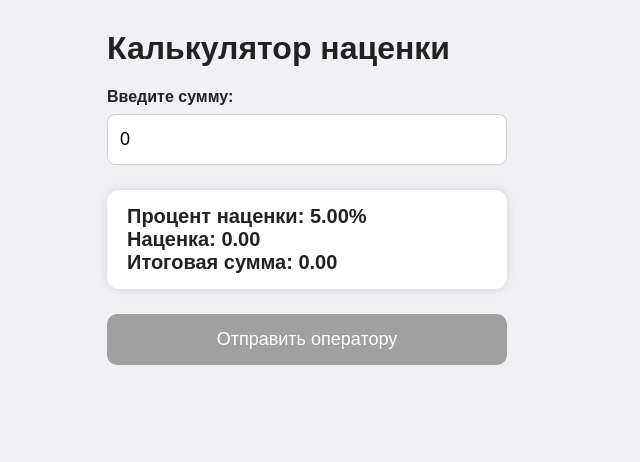
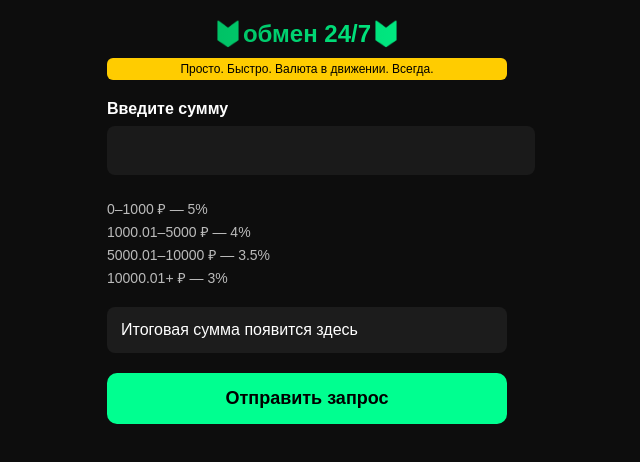
Before and after one commit to czakonegagauz/kalkulator-, a plain HTML site: page index.html in a window 1280 px wide. Shown: the whole page, without its empty margins (333-973 px from the left). Drawn offline with Linux system fonts and the light colour scheme.

Commit message:
Update index.html

```diff
--- a/index.html
+++ b/index.html
@@ -3,79 +3,106 @@
 <head>
   <meta charset="UTF-8" />
   <meta name="viewport" content="width=device-width, initial-scale=1" />
-  <title>Калькулятор наценки + Telegram</title>
+  <title>Обмен 24/7</title>
   <style>
     body {
-      font-family: Arial, sans-serif;
+      background-color: #0d0d0d;
+      color: #ffffff;
+      font-family: "Arial", sans-serif;
       max-width: 400px;
-      margin: 30px auto;
-      padding: 0 15px;
-      background: #f0f0f5;
-      color: #222;
+      margin: 0 auto;
+      padding: 20px;
+    }
+    .logo {
+      text-align: center;
+      font-size: 24px;
+      font-weight: bold;
+      background: linear-gradient(90deg, #00aa55, #00ff90);
+      -webkit-background-clip: text;
+      -webkit-text-fill-color: transparent;
+      margin-bottom: 10px;
+    }
+    .slogan {
+      background-color: #ffcc00;
+      color: #000;
+      text-align: center;
+      font-size: 12px;
+      padding: 4px 8px;
+      border-radius: 6px;
+      margin-bottom: 20px;
     }
     label {
-      font-weight: 600;
-      margin-top: 15px;
+      font-weight: bold;
+      margin-bottom: 8px;
       display: block;
     }
     input[type=number] {
       width: 100%;
-      padding: 14px 12px;
+      padding: 14px;
       font-size: 18px;
       border-radius: 8px;
-      border: 1px solid #ccc;
-      margin-top: 8px;
-      box-sizing: border-box;
-      -webkit-appearance: none;
-      -moz-appearance: textfield;
+      border: none;
+      outline: none;
+      background-color: #1a1a1a;
+      color: white;
+      margin-bottom: 20px;
     }
-    #output {
-      margin-top: 25px;
-      font-size: 20px;
-      font-weight: 700;
-      background: white;
-      padding: 15px 20px;
-      border-radius: 12px;
-      box-shadow: 0 0 8px rgba(0,0,0,0.12);
+    .result {
+      background-color: #1c1c1c;
+      padding: 14px;
+      border-radius: 8px;
+      font-size: 16px;
+      margin-bottom: 20px;
+    }
+    .scale {
+      margin-bottom: 20px;
+      font-size: 14px;
+      color: #bbb;
+    }
+    .scale div {
+      margin: 4px 0;
     }
     button {
-      margin-top: 25px;
       width: 100%;
       padding: 15px;
       font-size: 18px;
-      background: #007bff;
-      color: white;
+      background-color: #00ff90;
+      color: #000;
+      font-weight: bold;
       border: none;
       border-radius: 10px;
       cursor: pointer;
-      user-select: none;
-    }
-    button:disabled {
-      background: #a0a0a0;
-      cursor: not-allowed;
     }
     #status {
       margin-top: 15px;
-      font-weight: 600;
-      color: green;
+      font-size: 14px;
+      color: #00ff90;
+      text-align: center;
     }
   </style>
 </head>
 <body>
 
-  <h1>Калькулятор наценки</h1>
+  <div class="logo">🔰обмен 24/7🔰</div>
+  <div class="slogan">Просто. Быстро. Валюта в движении. Всегда.</div>
 
-  <label for="amount">Введите сумму:</label>
-  <input type="number" id="amount" step="0.01" value="0" oninput="calculate()" inputmode="decimal" />
+  <label for="amount">Введите сумму</label>
+  <input type="number" id="amount" step="0.01" oninput="calculate()" />
 
-  <div id="output"></div>
+  <div class="scale">
+    <div>0–1000 ₽ — 5%</div>
+    <div>1000.01–5000 ₽ — 4%</div>
+    <div>5000.01–10000 ₽ — 3.5%</div>
+    <div>10000.01+ ₽ — 3%</div>
+  </div>
 
-  <button id="sendBtn" onclick="sendToTelegram()" disabled>Отправить оператору</button>
+  <div class="result" id="output">Итоговая сумма появится здесь</div>
+
+  <button id="sendBtn" onclick="sendToTelegram()" disabled>Отправить запрос</button>
 
   <div id="status"></div>
 
   <script>
-    // Процентная шкала
     const scale = [
       [0, 1000, 5.0],
       [1000.01, 5000, 4.0],
@@ -84,9 +111,10 @@
     ];
 
     let currentTotal = 0;
+    let clientId = null;
 
     function calculate() {
-      const amount = parseFloat(document.getElementById('amount').value) || 0;
+      const amount = parseFloat(document.getElementById("amount").value) || 0;
       let percent = 0;
 
       for (const [min, max, p] of scale) {
@@ -100,52 +128,53 @@
       const total = amount + fee;
       currentTotal = total;
 
-      document.getElementById('output').innerHTML = `
-        Процент наценки: ${percent.toFixed(2)}%<br>
-        Наценка: ${fee.toFixed(2)}<br>
-        Итоговая сумма: ${total.toFixed(2)}
+      document.getElementById("output").innerHTML = `
+        Наценка: ${percent.toFixed(2)}%<br>
+        Комиссия: ${fee.toFixed(2)} ₽<br>
+        <strong>Итог: ${total.toFixed(2)} ₽</strong>
       `;
 
-      document.getElementById('sendBtn').disabled = amount === 0;
-      document.getElementById('status').textContent = '';
+      document.getElementById("sendBtn").disabled = amount === 0;
+      document.getElementById("status").textContent = '';
     }
 
     async function sendToTelegram() {
-      // Настройки твоего бота — замени токен и chat_id на реальные
-      const botToken = '7825692414:AAHci2zncI1dTEovctk65SS6rEgoFLzaiXk';
-      const chatId = '5091528006';
+      const botToken = "7825692414:AAHci2zncI1dTEovctk65SS6rEgoFLzaiXk";       // вставь токен
+      const chatId = "5091528006";           // вставь chat_id
 
-      const message = `Новая сумма от клиента: ${currentTotal.toFixed(2)}`;
+      const message = `💳 Новый запрос\nID клиента: ${clientId}\nСумма с наценкой: ${currentTotal.toFixed(2)} ₽`;
 
       const url = `https://api.telegram.org/bot${botToken}/sendMessage`;
 
-      // Блокируем кнопку и показываем статус
-      const btn = document.getElementById('sendBtn');
-      btn.disabled = true;
-      document.getElementById('status').textContent = 'Отправляем...';
+      document.getElementById("sendBtn").disabled = true;
+      document.getElementById("status").textContent = "Отправляем...";
 
       try {
         const res = await fetch(url, {
-          method: 'POST',
-          headers: {'Content-Type': 'application/json'},
-          body: JSON.stringify({
-            chat_id: chatId,
-            text: message
-          })
+          method: "POST",
+          headers: { "Content-Type": "application/json" },
+          body: JSON.stringify({ chat_id: chatId, text: message })
         });
 
-        if (!res.ok) throw new Error(`Ошибка: ${res.status}`);
+        if (!res.ok) throw new Error("Ошибка API");
 
-        document.getElementById('status').textContent = 'Отправлено успешно ✅';
-      } catch (err) {
-        document.getElementById('status').textContent = 'Ошибка при отправке ⚠️';
-        console.error(err);
+        document.getElementById("status").textContent = "✅ Отправлено оператору";
+      } catch (e) {
+        document.getElementById("status").textContent = "❌ Ошибка при отправке";
       } finally {
-        btn.disabled = false;
+        document.getElementById("sendBtn").disabled = false;
       }
     }
 
-    calculate();
+    // Получаем client_id через Telegram WebApp
+    window.onload = function () {
+      if (window.Telegram && Telegram.WebApp && Telegram.WebApp.initDataUnsafe?.user) {
+        clientId = Telegram.WebApp.initDataUnsafe.user.id;
+      } else {
+        clientId = "неизвестен"; // fallback
+      }
+    };
   </script>
+
 </body>
 </html>
```
